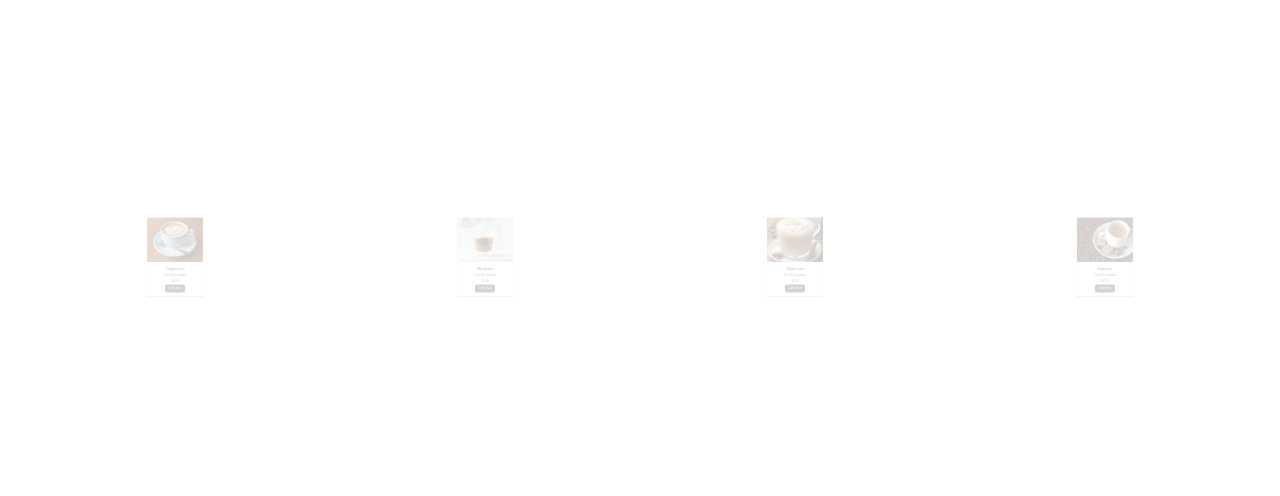
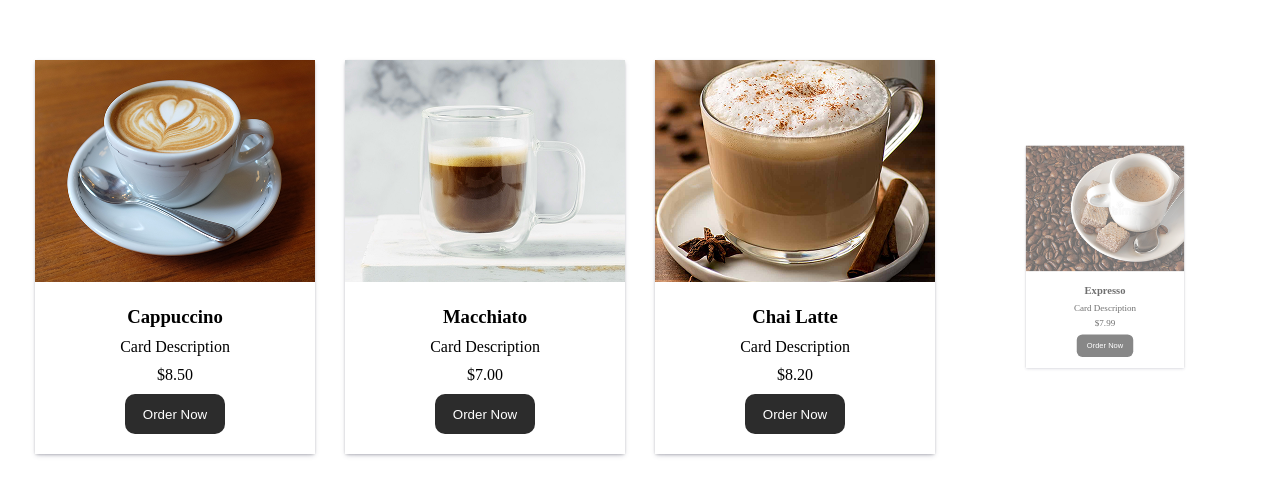
Before and after one commit to litundebata/Exp_Animation_Project, a React (Vite) app in the folder Exp_Anim_Project/: page / in a window 1280 px wide. Shown: the part 940-1436 px from the top of the page. Built offline with nearby package versions, Linux system fonts and the light colour scheme.

Commit message:
exp_branch_1 animation changed

```diff
--- a/Exp_Anim_Project/src/App.scss
+++ b/Exp_Anim_Project/src/App.scss
@@ -21,9 +21,9 @@
         box-shadow: rgba(50, 50, 93, 0.25) 0px 2px 5px -1px, rgba(0, 0, 0, 0.3) 0px 1px 3px -1px;
 
         view-timeline-name: --card;
-        view-timeline-axis: block;
+        view-timeline-axis: x;
 
-        animation: linear reveal both;
+        animation: linear revealX both;
         animation-timeline: --card;
 
         animation-range: entry 20% cover 40%;
```
